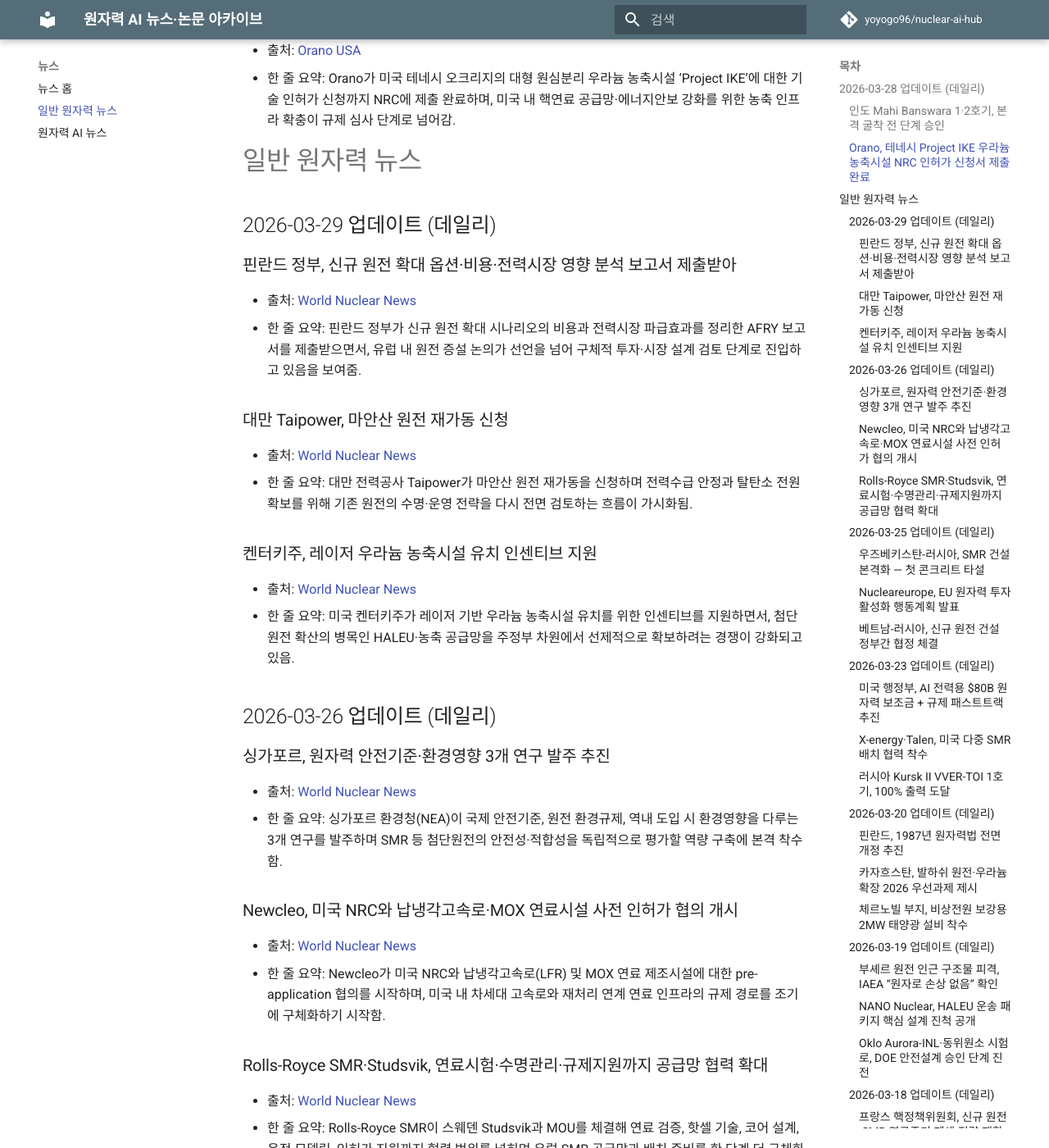
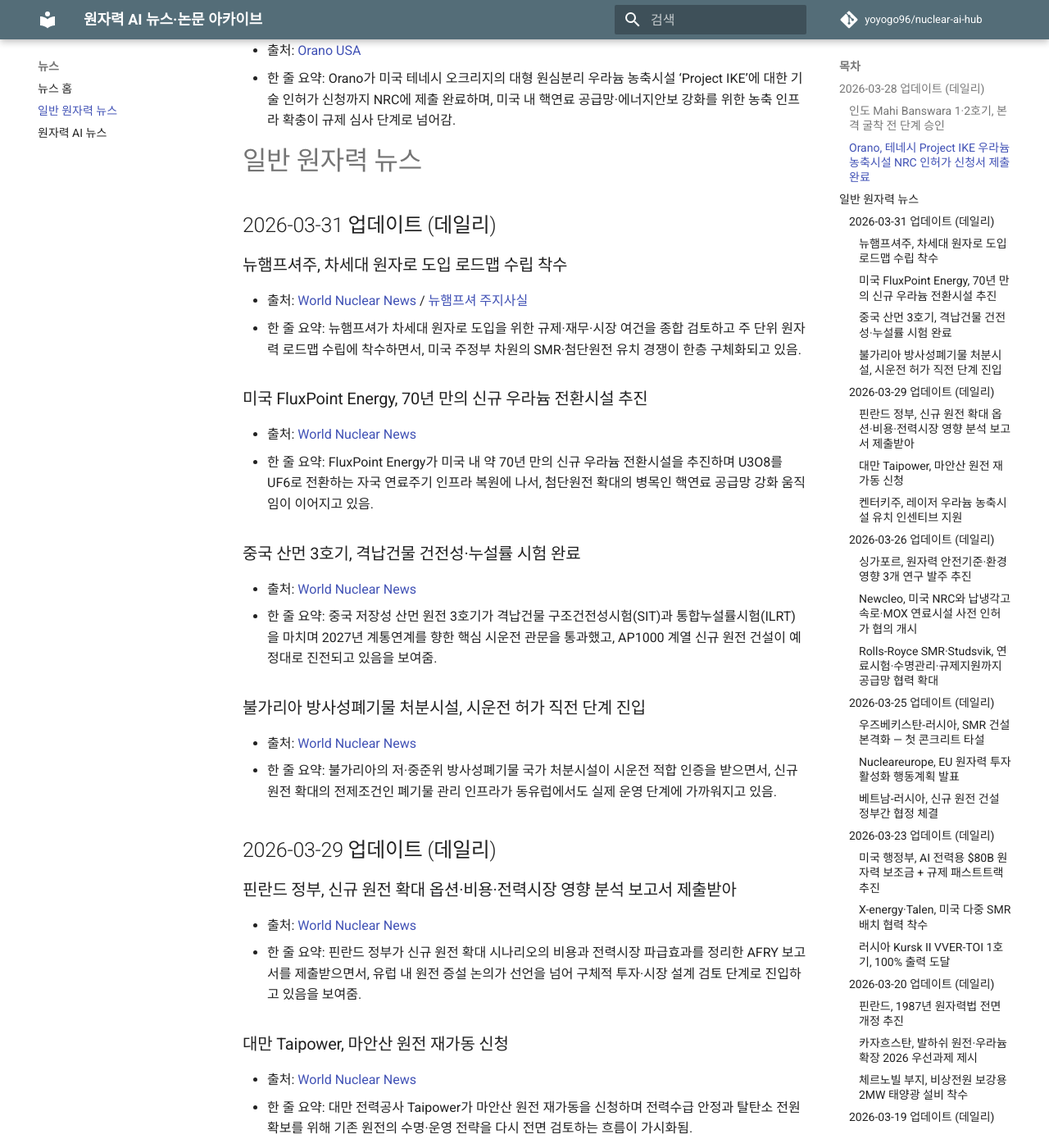
Before and after one commit to yoyogo96/nuclear-ai-hub, an MkDocs documentation site: the page built from docs/news/nuclear.md, in a window 1280 px wide and 1400 px high, scrolled down 422 px. Shown: the whole window at 82% size. Built offline with MkDocs 1.6.1 and Material for MkDocs 9.7.7, drawn with Linux system fonts in a browser that asks for light colours; comment, search, counter and statistics services are not loaded.

Commit message:
docs: daily nuclear ai hub update for 2026-03-31

```diff
--- a/docs/briefings/index.md
+++ b/docs/briefings/index.md
@@ -1,3 +1,21 @@
+## 2026-03-31 데일리 브리핑
+
+### 오늘의 3줄 요약
+1. 뉴햄프셔의 첨단원자로 로드맵 착수와 FluxPoint의 신규 우라늄 전환시설 추진은, 미국이 원전 건설만이 아니라 주정부 제도·핵연료 공급망까지 함께 정비하는 확장 국면으로 들어갔음을 보여줌.
+2. 중국 산먼 3호기의 격납건물 시험 완료와 불가리아 폐기물 처분시설의 시운전 임박은, 신규 원전 건설과 후행 핵주기 인프라가 동시에 진전되는 흐름을 확인시켜 줌.
+3. 학술 쪽은 지난 24시간 기준 arXiv 등 주요 소스를 재확인했지만 기존 반영본과 중복되지 않는 원자력+인공지능 핵심 신규 논문은 확인되지 않아 오늘은 논문 추가 없이 유지함.
+
+### 오늘 반영 뉴스 (4건)
+- 뉴햄프셔주, 차세대 원자로 도입 로드맵 수립 착수 (World Nuclear News / 뉴햄프셔 주지사실)
+- 미국 FluxPoint Energy, 70년 만의 신규 우라늄 전환시설 추진 (World Nuclear News)
+- 중국 산먼 3호기, 격납건물 건전성·누설률 시험 완료 (World Nuclear News)
+- 불가리아 방사성폐기물 처분시설, 시운전 허가 직전 단계 진입 (World Nuclear News)
+
+### 오늘 반영 논문 (0건)
+- 지난 24시간 기준 신규 반영 없음
+
+---
+
 ## 2026-03-30 데일리 브리핑
 
 ### 오늘의 3줄 요약
--- a/docs/news/nuclear.md
+++ b/docs/news/nuclear.md
@@ -9,6 +9,24 @@
 - 한 줄 요약: Orano가 미국 테네시 오크리지의 대형 원심분리 우라늄 농축시설 ‘Project IKE’에 대한 기술 인허가 신청까지 NRC에 제출 완료하며, 미국 내 핵연료 공급망·에너지안보 강화를 위한 농축 인프라 확충이 규제 심사 단계로 넘어감.
 
 # 일반 원자력 뉴스
+
+## 2026-03-31 업데이트 (데일리)
+
+### 뉴햄프셔주, 차세대 원자로 도입 로드맵 수립 착수
+- 출처: [World Nuclear News](https://www.world-nuclear-news.org/articles/new-hampshire-to-assess-deployment-of-advanced-reactors) / [뉴햄프셔 주지사실](https://www.governor.nh.gov/news/governor-ayotte-issues-executive-order-foster-next-generation-nuclear-new-hampshire)
+- 한 줄 요약: 뉴햄프셔가 차세대 원자로 도입을 위한 규제·재무·시장 여건을 종합 검토하고 주 단위 원자력 로드맵 수립에 착수하면서, 미국 주정부 차원의 SMR·첨단원전 유치 경쟁이 한층 구체화되고 있음.
+
+### 미국 FluxPoint Energy, 70년 만의 신규 우라늄 전환시설 추진
+- 출처: [World Nuclear News](https://world-nuclear-news.org/articles/new-us-company-plans-uranium-conversion-facility)
+- 한 줄 요약: FluxPoint Energy가 미국 내 약 70년 만의 신규 우라늄 전환시설을 추진하며 U3O8를 UF6로 전환하는 자국 연료주기 인프라 복원에 나서, 첨단원전 확대의 병목인 핵연료 공급망 강화 움직임이 이어지고 있음.
+
+### 중국 산먼 3호기, 격납건물 건전성·누설률 시험 완료
+- 출처: [World Nuclear News](https://world-nuclear-news.org/articles/containment-tests-completed-at-sanmen-3)
+- 한 줄 요약: 중국 저장성 산먼 원전 3호기가 격납건물 구조건전성시험(SIT)과 통합누설률시험(ILRT)을 마치며 2027년 계통연계를 향한 핵심 시운전 관문을 통과했고, AP1000 계열 신규 원전 건설이 예정대로 진전되고 있음을 보여줌.
+
+### 불가리아 방사성폐기물 처분시설, 시운전 허가 직전 단계 진입
+- 출처: [World Nuclear News](https://www.world-nuclear-news.org/articles/bulgarian-repository-moves-closer-to-commissioning)
+- 한 줄 요약: 불가리아의 저·중준위 방사성폐기물 국가 처분시설이 시운전 적합 인증을 받으면서, 신규 원전 확대의 전제조건인 폐기물 관리 인프라가 동유럽에서도 실제 운영 단계에 가까워지고 있음.
 
 ## 2026-03-29 업데이트 (데일리)
 
--- a/docs/papers/index.md
+++ b/docs/papers/index.md
@@ -1,3 +1,10 @@
+# 2026-03-31 업데이트
+
+- 지난 24시간 기준으로 arXiv 및 주요 학술 소스를 재확인했지만, 기존 반영본과 중복되지 않는 원자력+인공지능 핵심 신규 논문/프리프린트는 확인되지 않았습니다.
+- 따라서 오늘은 논문 목록을 추가하지 않고 "신규 없음" 상태로 갱신합니다.
+
+---
+
 # 2026-03-30 업데이트
 
 - 지난 24시간 기준으로 arXiv 및 주요 학술 소스를 재확인했지만, 기존 반영본과 중복되지 않는 원자력+인공지능 핵심 신규 논문/프리프린트는 확인되지 않았습니다.
```
Also changed, not shown: docs/news/index.md (+6 -0 lines).
